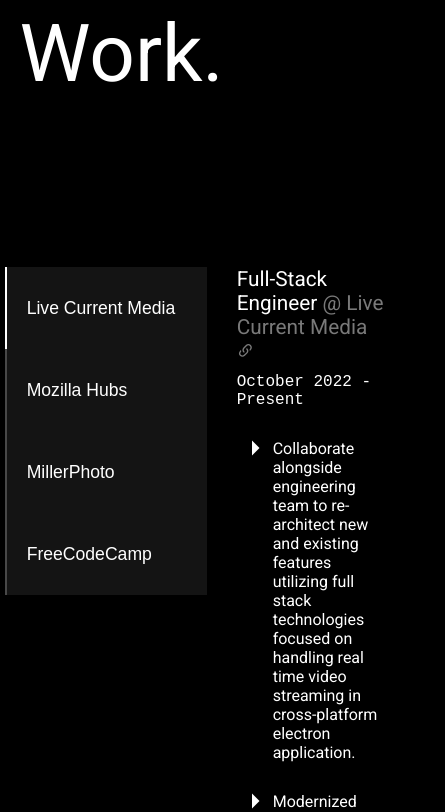
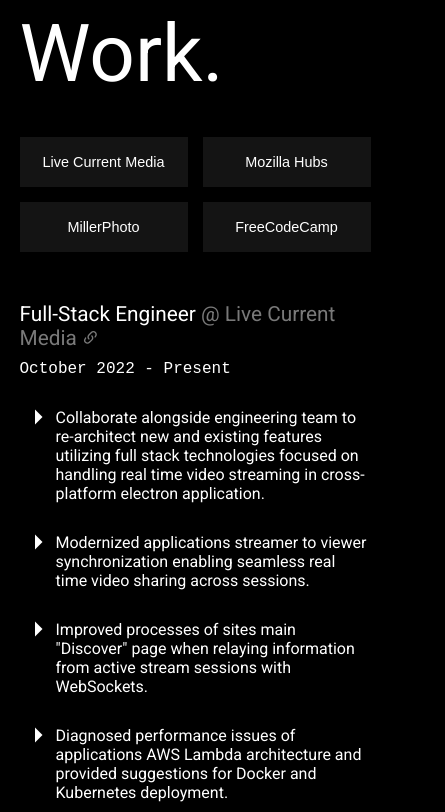
Before and after one commit to djballowe/Web-Portfolio, a React (Create React App) app: page / in a window 390 px wide. Shown: the part 2340-3152 px from the top of the page, 445 px wide, since content can reach past the window. Built offline with nearby package versions, Linux system fonts and the light colour scheme.

Commit message:
responsive

```diff
--- a/src/App.css
+++ b/src/App.css
@@ -1221,23 +1221,25 @@
   max-width: 1000px;
   height: auto;
 }
-.pick-container .companies {
+
+.companies {
   position: relative;
   margin-right: 30px;
 }
-.pick-container .companies .line {
+.companies .line {
   transition: all 0.2s ease-in-out;
   position: absolute;
   background-color: white;
   height: 82px;
   width: 2px;
 }
-.pick-container .companies .company-buttons {
+
+.company-buttons {
   display: flex;
   flex-direction: column;
   border-left: 2px solid rgb(72, 72, 72);
 }
-.pick-container .companies .company-buttons button {
+.company-buttons button {
   padding: 0 20px 0 20px;
   height: 82px;
   width: 200px;
@@ -1266,4 +1268,103 @@
 .content-title span:hover {
   color: white;
   text-decoration: underline;
+}
+
+@media screen and (min-width: 701px) and (max-width: 900px) {
+  .pick-container {
+    display: block;
+  }
+  .line {
+    display: none;
+  }
+  .company-buttons {
+    display: grid;
+    grid-template-columns: repeat(4, 1fr);
+    grid-template-rows: 1fr;
+    gap: 15px;
+    border-left: none;
+    justify-content: center;
+    margin-bottom: 50px;
+  }
+  .company-buttons button {
+    height: 50px;
+    width: auto;
+    font-size: 1rem;
+    text-align: center;
+  }
+  .pick-border-container {
+    padding: 0px;
+  }
+  .pick-container::before,
+  .pick-container::after {
+    position: static;
+    width: 50px;
+    height: 100px;
+  }
+  .pick-container::before {
+    left: 0;
+    top: 0;
+    border-left: none;
+    border-top: none;
+  }
+  .pick-container::after {
+    right: 0;
+    bottom: 0;
+    border-right: none;
+    border-bottom: none;
+  }
+}
+@media screen and (max-width: 700px) {
+  .companies {
+    margin-right: 0px;
+  }
+  .pick-container {
+    display: block;
+  }
+  .line {
+    display: none;
+  }
+  .company-buttons {
+    display: grid;
+    grid-template-columns: repeat(2, 1fr);
+    gap: 15px;
+    border-left: none;
+    justify-content: center;
+    margin-bottom: 50px;
+  }
+  .company-buttons button {
+    height: 50px;
+    width: auto;
+    font-size: 1.2rem;
+    text-align: center;
+  }
+  .pick-border-container {
+    padding: 0px;
+  }
+  .pick-container::before,
+  .pick-container::after {
+    position: static;
+    width: 50px;
+    height: 100px;
+  }
+  .pick-container::before {
+    left: 0;
+    top: 0;
+    border-left: none;
+    border-top: none;
+  }
+  .pick-container::after {
+    right: 0;
+    bottom: 0;
+    border-right: none;
+    border-bottom: none;
+  }
+}
+@media screen and (max-width: 480px) {
+  .pick-border-container {
+    margin-top: 30px;
+  }
+  .company-buttons button {
+    font-size: 3.7vw;
+  }
 }/*# sourceMappingURL=App.css.map */
--- a/src/App.scss
+++ b/src/App.scss
@@ -167,3 +167,4 @@
 @import "./components/about/aboutresponsive";
 @import "./components/sidebar/sidebar";
 @import "./components/work/work";
+@import "./components/work/workresponsive";
--- a/src/components/work/_work.scss
+++ b/src/components/work/_work.scss
@@ -89,6 +89,7 @@
   display: flex;
   max-width: 1000px;
   height: auto;
+}
 .companies {
   position: relative;
   margin-right: 30px;
@@ -99,6 +100,8 @@
     height: 82px;
     width: 2px;
   }
+}
+
 .company-buttons {
   display: flex;
   flex-direction: column;
@@ -113,8 +116,6 @@
     text-align: left;
     font-size: 1.1rem;
     cursor: pointer;
-      }
-    }
   }
 }
 
--- /dev/null
+++ b/src/components/work/_workresponsive.scss
@@ -0,0 +1,106 @@
+@media screen and (min-width: 701px) and (max-width: 900px) {
+  .pick-container {
+    display: block;
+  }
+  .line {
+    display: none;
+  }
+  .company-buttons {
+    display: grid;
+    grid-template-columns: repeat(4, 1fr);
+    grid-template-rows: 1fr;
+    gap: 15px;
+    border-left: none;
+    justify-content: center;
+    margin-bottom: 50px;
+    button {
+      height: 50px;
+      width: auto;
+      font-size: 1rem;
+      text-align: center;
+    }
+  }
+  .pick-border-container {
+    padding: 0px;
+  }
+  .pick-container::before,
+  .pick-container::after {
+    position: static;
+    width: 50px;
+    height: 100px;
+  }
+
+  .pick-container::before {
+    left: 0;
+    top: 0;
+    border-left: none;
+    border-top: none;
+  }
+
+  .pick-container::after {
+    right: 0;
+    bottom: 0;
+    border-right: none;
+    border-bottom: none;
+  }
+}
+
+@media screen and (max-width: 700px) {
+  .companies {
+    margin-right: 0px;
+  }
+  .pick-container {
+    display: block;
+  }
+  .line {
+    display: none;
+  }
+  .company-buttons {
+    display: grid;
+    grid-template-columns: repeat(2, 1fr);
+    gap: 15px;
+    border-left: none;
+    justify-content: center;
+    margin-bottom: 50px;
+    button {
+      height: 50px;
+      width: auto;
+      font-size: 1.2rem;
+      text-align: center;
+    }
+  }
+  .pick-border-container {
+    padding: 0px;
+  }
+  .pick-container::before,
+  .pick-container::after {
+    position: static;
+    width: 50px;
+    height: 100px;
+  }
+
+  .pick-container::before {
+    left: 0;
+    top: 0;
+    border-left: none;
+    border-top: none;
+  }
+
+  .pick-container::after {
+    right: 0;
+    bottom: 0;
+    border-right: none;
+    border-bottom: none;
+  }
+}
+
+@media screen and (max-width: 480px) {
+  .pick-border-container {
+    margin-top: 30px;
+  }
+  .company-buttons {
+    button {
+      font-size: 3.7vw;
+    }
+  }
+}
```
Also changed, not shown: src/components/intro/_introresponsive.scss (+0 -18 lines), 1 other file (tests, documents, lock files or other folders). Lines whose indentation alone changed are shown as unchanged.
